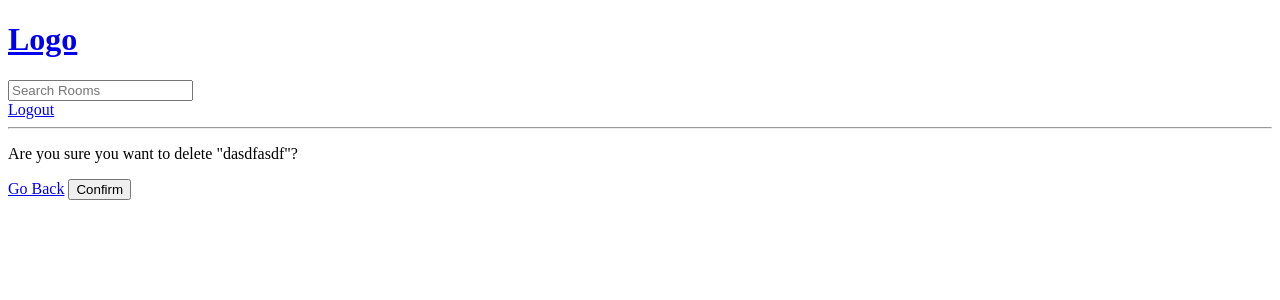
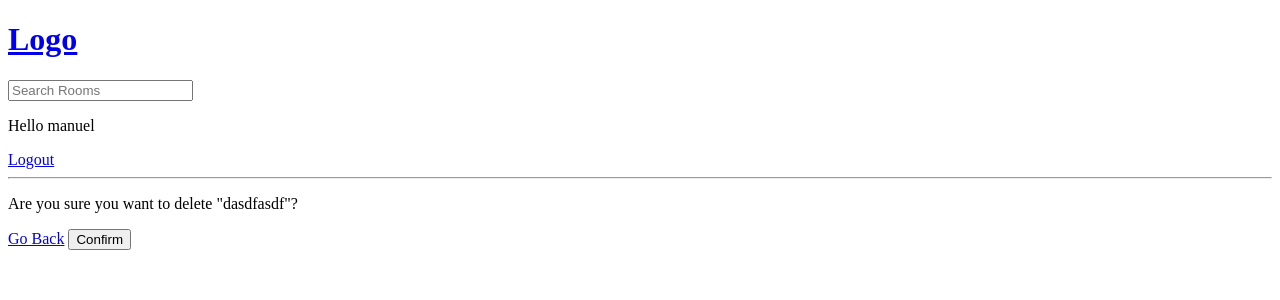
Before and after one commit to Manuel-heav/django_course, a Django app: page /delete-room/5/ in a window 1280 px wide. Shown: the top 300 px of the page. Run offline with Django 4.2, Linux system fonts and the light colour scheme; a user stored in the database is signed in; data comes from the database, SQL or seed files in the repository; both versions use the stored data as it was after the commit.

Commit message:
working on user registration

```diff
--- a/studybud/base/views.py
+++ b/studybud/base/views.py
@@ -60,6 +60,9 @@ def registerPage(request):
                user.save()
                login(request, user)
                return redirect('home')
+          else:
+               messages.error(request, "An error occurred during registration!")
+
      return render(request, 'base/login_register.html', {'form': form})
 
 def home(request):
--- a/studybud/templates/navbar.html
+++ b/studybud/templates/navbar.html
@@ -7,6 +7,7 @@
 </form>
 
 {% if request.user.is_authenticated %}
+<p>Hello {{request.user}}</p>
 <a href="{% url 'logout'%}">Logout</a>
 
 {%else%}
```
Also changed, not shown: studybud/db.sqlite3.
